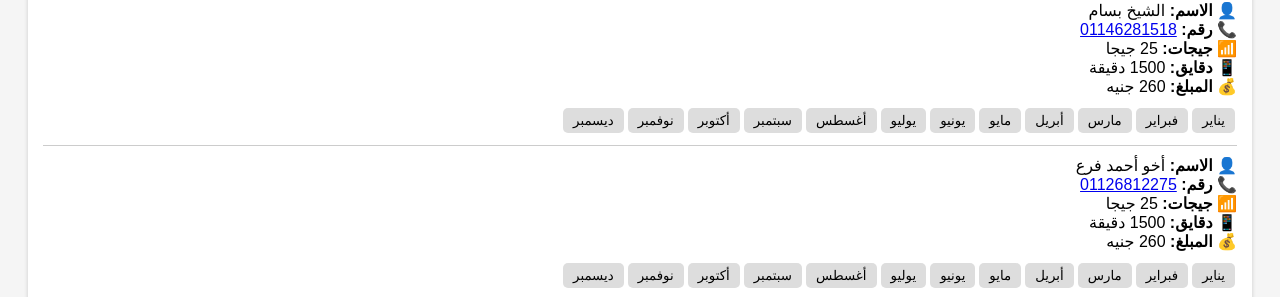
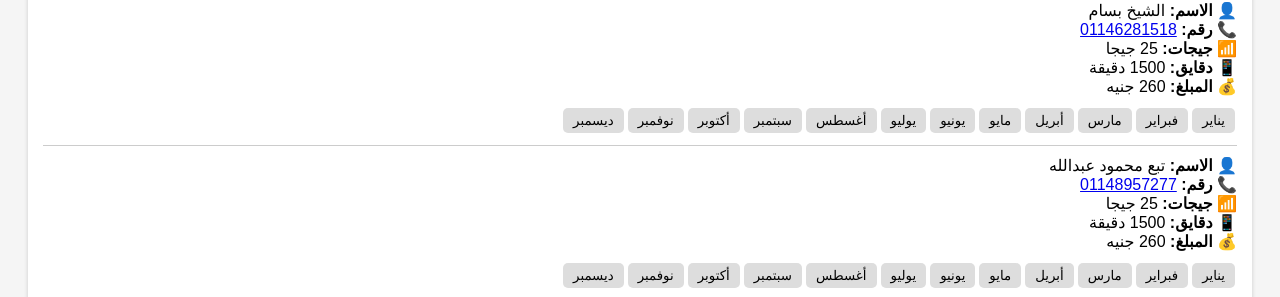
Before and after one commit to mo723985/pampo-etis, a plain HTML site: page login.html in a window 1280 px wide. Shown: the part 5747-6044 px from the top of the page. Drawn offline with Linux system fonts and the light colour scheme.

Commit message:
Update login.html

```diff
--- a/login.html
+++ b/login.html
@@ -231,7 +231,7 @@
       { name: "عبدو سنترال اهناسيا", phone: "01127141194", gigas: 25, minutes: 1500, amount: 260, paidMonths: [] },
       { name: "أبو فريدة تبع اسلام الليثي", phone: "01101496828", gigas: 40, minutes: 1500, amount: 380, paidMonths: [] },
       { name: "الشيخ بسام", phone: "01146281518", gigas: 25, minutes: 1500, amount: 260, paidMonths: [] },
-      { name: "أخو أحمد فرع", phone: "01126812275", gigas: 25, minutes: 1500, amount: 260, paidMonths: [] },
+      { name: "  تبع محمود عبدالله", phone: "01148957277", gigas: 25, minutes: 1500, amount: 260, paidMonths: [] },
       { name: "تبع عرفه مشهور", phone: "01144967985", gigas: 20, minutes: 1500, amount: 220, paidMonths: [] }
     ]
   },
```
